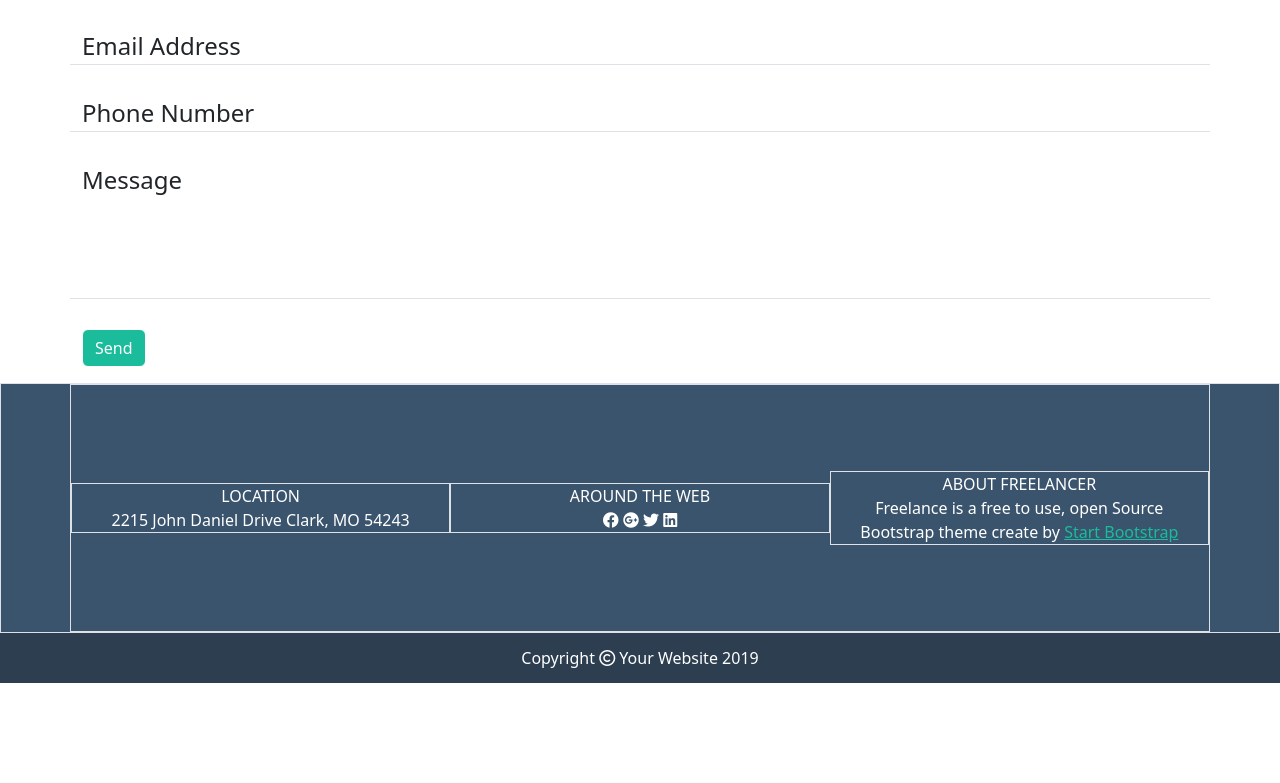
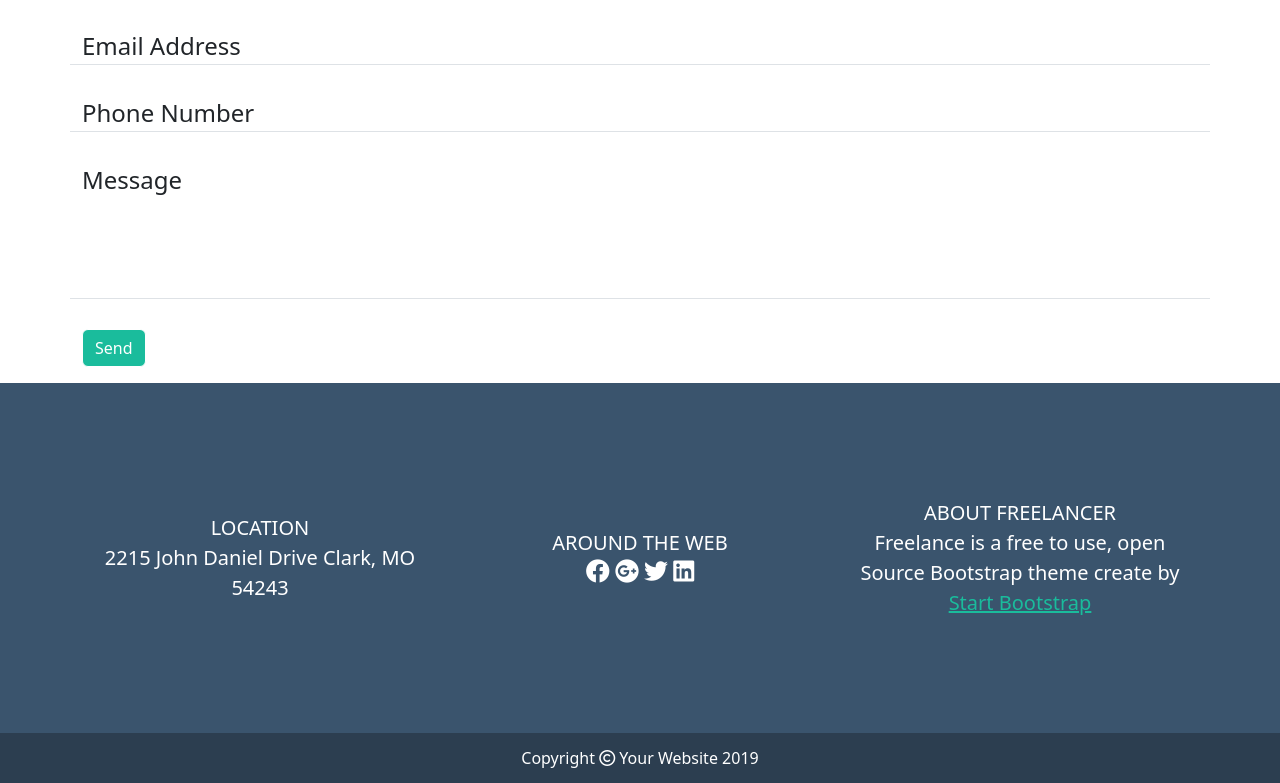
Before and after one commit to EmanueleManno/html-css-bootstrap-freelancer, a plain HTML site: page index.html in a window 1280 px wide. Shown: the part 1959-2742 px from the top of the page. Before the commit the page ends 2642 px from the top, so only its background shows below. Drawn offline with nearby package versions, Linux system fonts and the light colour scheme.

Commit message:
Push Pre-tutoring

```diff
--- a/index.html
+++ b/index.html
@@ -107,19 +107,19 @@
     </section>
 
     <!--Quinta sezione-->
-    <section id="location" class="container-fluid border">
-        <div class="container h-100 border">
+    <section id="location" class="container-fluid">
+        <div class="container h-100 py-3">
             <div class="row h-100 align-items-center text-center text-white">
-                <div class="col-sm-12 col-md-4 border">LOCATION<br>
+                <div class="col-sm-12 col-md-4 fs-5 py-3">LOCATION<br>
                 2215 John Daniel Drive Clark, MO 54243
                 </div>
-                <div class="col-sm-12 col-md-4 border">AROUND THE WEB<br>
-                    <i class="fa-brands fa-facebook"></i>
-                    <i class="fa-brands fa-google-plus"></i>
-                    <i class="fa-brands fa-twitter"></i>
-                    <i class="fa-brands fa-linkedin"></i>
+                <div class="col-sm-12 col-md-4 fs-5 py-3">AROUND THE WEB<br>
+                    <i class="fa-brands fa-facebook fs-4"></i>
+                    <i class="fa-brands fa-google-plus fs-4"></i>
+                    <i class="fa-brands fa-twitter fs-4"></i>
+                    <i class="fa-brands fa-linkedin fs-4"></i>
                 </div>
-                <div class="col-sm-12 col-md-4 border">ABOUT FREELANCER<br>
+                <div class="col-sm-12 col-md-4 fs-5 py-3">ABOUT FREELANCER<br>
                     Freelance is a free to use, open Source Bootstrap theme create by <span class="link-personalize">Start Bootstrap</span>
                 </div>
             </div>
--- a/style.css
+++ b/style.css
@@ -34,7 +34,7 @@ header {
 
 /*SECTION 5*/
 #location {
-    height: 250px;
+    height: 350px;
     background-color: rgb(58,84,109);
 }
 
```
